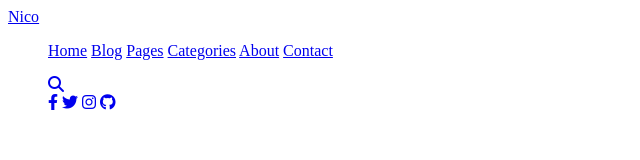
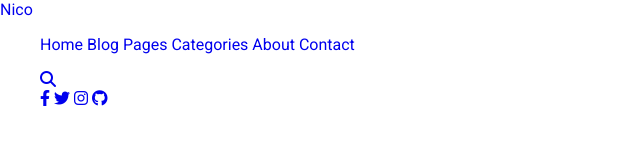
Before and after one commit to Afifa-alo/Nico-Ni, a plain HTML site: page SP5-Assignment/Nico's Blog/index.html in a window 1280 px wide. Shown: the whole page, without its empty margins (0-640 px from the left). Drawn offline with Linux system fonts and the light colour scheme.

Commit message:
styling started

```diff
--- a/SP5-Assignment/Nico's Blog/index.html
+++ b/SP5-Assignment/Nico's Blog/index.html
@@ -9,6 +9,9 @@
 
     <!-- font awsome icons cdn -->
     <link rel="stylesheet" href="https://cdnjs.cloudflare.com/ajax/libs/font-awesome/6.1.1/css/all.min.css" integrity="sha512-KfkfwYDsLkIlwQp6LFnl8zNdLGxu9YAA1QvwINks4PhcElQSvqcyVLLD9aMhXd13uQjoXtEKNosOWaZqXgel0g==" crossorigin="anonymous" referrerpolicy="no-referrer" />
+
+    <!-- custom style.css file -->
+    <link rel="stylesheet" href="style.css">
 </head>
 <body>
     <!-- Header -->
--- a/SP5-Assignment/Nico's Blog/style.css
+++ b/SP5-Assignment/Nico's Blog/style.css
@@ -0,0 +1,25 @@
+@import url('https://fonts.googleapis.com/css2?family=DM+Sans&family=Poppins&family=Roboto&display=swap');
+
+/* font-family: 'DM Sans', sans-serif;
+font-family: 'Poppins', sans-serif;
+font-family: 'Roboto', sans-serif;
+*/
+
+/* root styling */
+body{
+    font-family: 'Roboto', sans-serif;
+    padding: 0;
+    margin: 0;
+}
+
+a{
+    text-decoration: none;
+}
+
+*>*{
+    box-sizing: border-box;
+}
+/* global styling */
+
+
+/* section styling */
```
